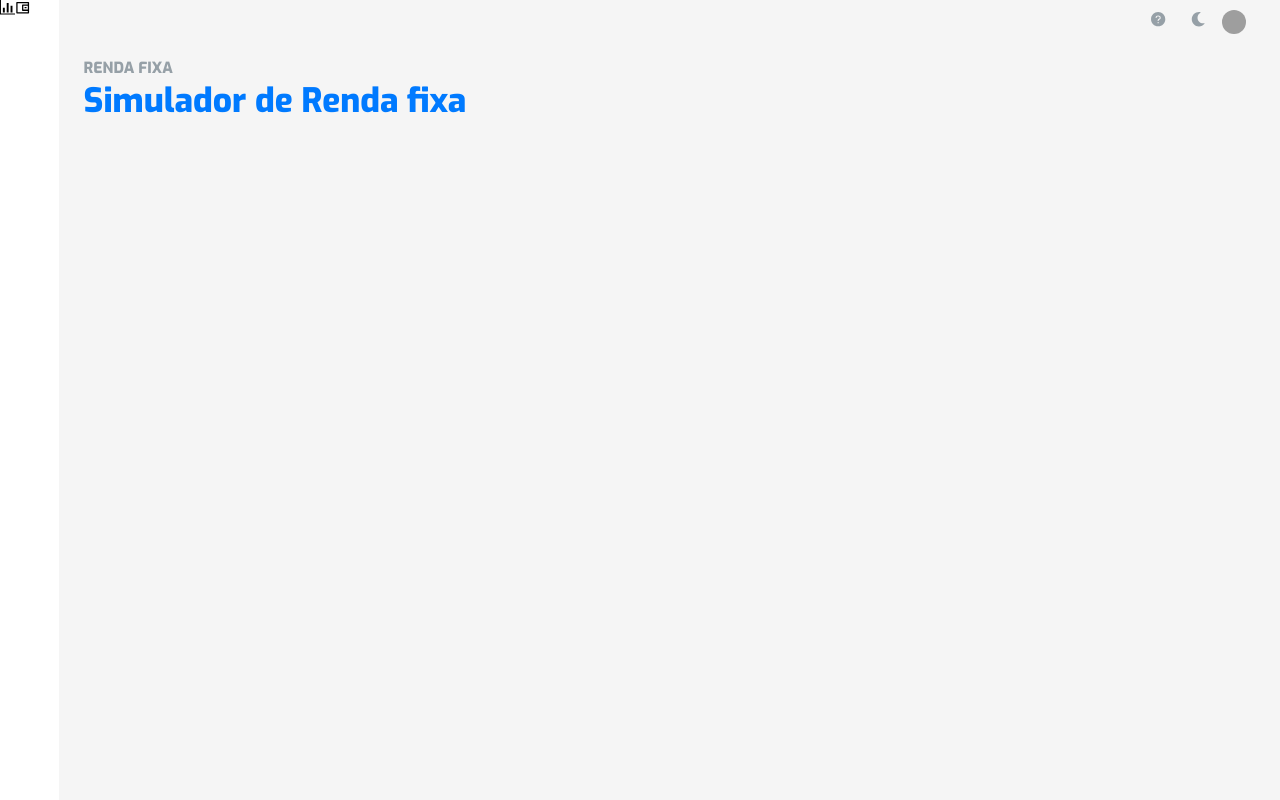
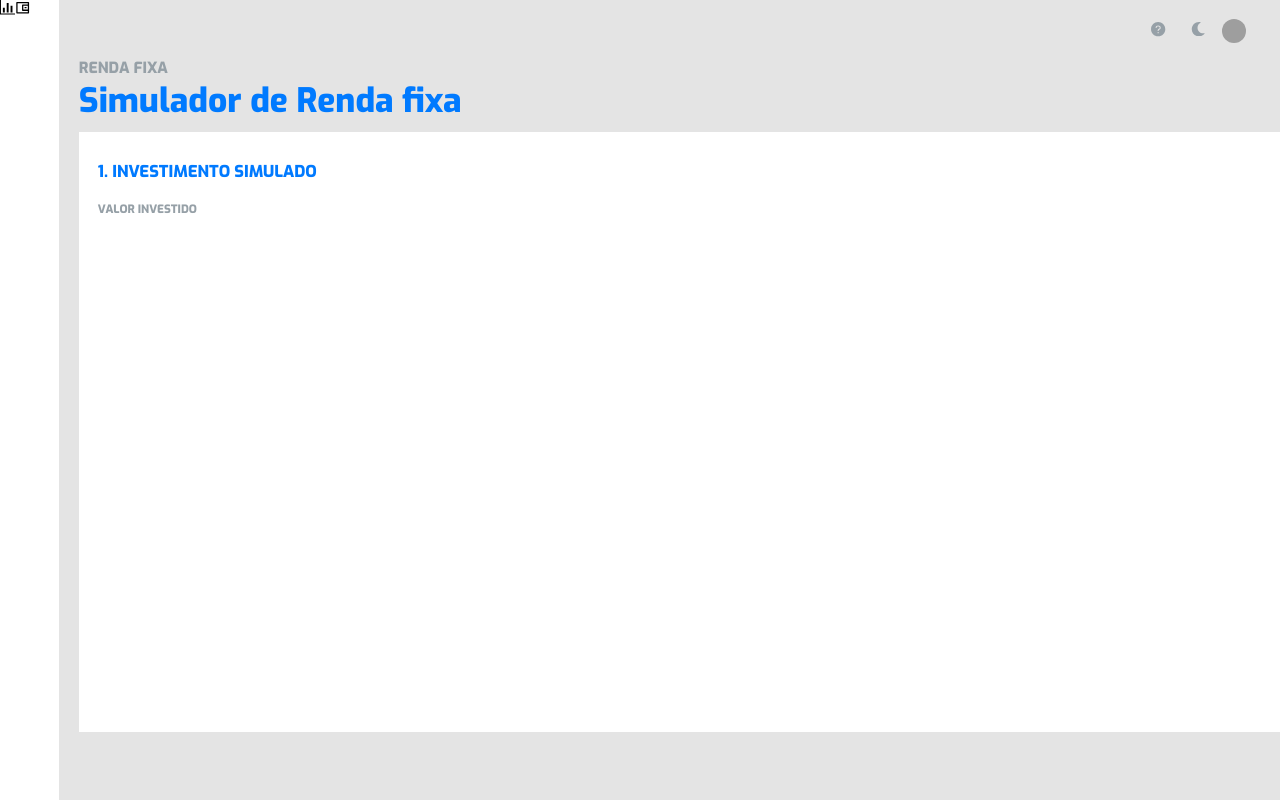
Before and after one commit to TalesFB/Simulador-CarteiraGlobal, a React (Create React App) app: page / in a window 1280 px wide. Built offline with nearby package versions, Linux system fonts and the light colour scheme; grey boxes are pictures that could not be loaded.

Commit message:
icrementação

```diff
--- a/src/assets/styles/global.css
+++ b/src/assets/styles/global.css
@@ -1,7 +1,7 @@
 :root {
   /*--colocar variaveis de cores*/
   --color-primary: #007aff;
-  --color-background: hsl(0deg 0% 96%);
+  --color-background: #e4e4e4;
   --color-base: #ffffff;
   --color-font-buttons: #393636;
   --color-box-news: #e5e5e5;
--- a/src/pages/Simulador.jsx
+++ b/src/pages/Simulador.jsx
@@ -26,8 +26,18 @@ function Simulador() {
             alt=""
           />
         </div>
-        <h3>RENDA FIXA</h3>
-        <h1>Simulador de Renda fixa</h1>
+        <div className="header">
+          <h3>RENDA FIXA</h3>
+          <h1>Simulador de Renda fixa</h1>
+        </div>
+
+        <div id="graphs">
+          <div className="values">
+            <h1>1. INVESTIMENTO SIMULADO</h1>
+            <h3>VALOR INVESTIDO</h3>
+          </div>
+          <div className="results"></div>
+        </div>
       </div>
     </div>
   );
--- a/src/pages/styles.css
+++ b/src/pages/styles.css
@@ -7,8 +7,13 @@
 #page-landing .sidebar {
   height: 100vh;
   width: 6.5rem;
+  display: block;
 
   background-color: var(--color-base);
+}
+
+#main {
+  width: 100%;
 }
 
 #main .topbar {
@@ -16,11 +21,7 @@
   align-items: center;
   justify-content: center;
   float: right;
-  padding: 1rem 3rem;
-}
-
-#main {
-  width: 100%;
+  padding: 2rem 3rem;
 }
 
 #main .topbar svg {
@@ -45,15 +46,34 @@
   border-radius: 100%;
 }
 
-#main h3 {
-  margin: 1rem 1rem 0 2.5rem;
+#main .header h3 {
+  margin: 1rem 1rem 0 2rem;
   padding-top: 5rem;
   font: 800 1.6rem Exo;
   color: var(--color-title-grey);
 }
 
-#main h1 {
-  margin: 0 1rem 1rem 2.5rem;
+#main .header h1 {
+  margin: 0 1rem 1rem 2rem;
   font: 800 3.5rem Exo;
   color: var(--color-primary);
 }
+
+#graphs {
+  height: 75%;
+  margin: 1rem 0 2rem 2rem;
+  background-color: var(--color-base);
+}
+
+#graphs .values h1 {
+  padding-top: 3rem;
+  margin: 0 1rem 0 2rem;
+  font: 800 1.7rem Exo;
+  color: var(--color-primary);
+}
+
+#graphs .values h3 {
+  margin: 2rem 1rem 0 2rem;
+  font: 800 1.2rem Exo;
+  color: var(--color-title-grey);
+}
```
Also changed, not shown: 1 other file (tests, documents, lock files or other folders).
